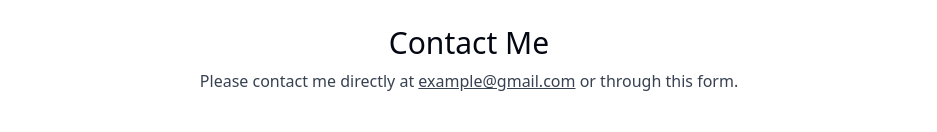
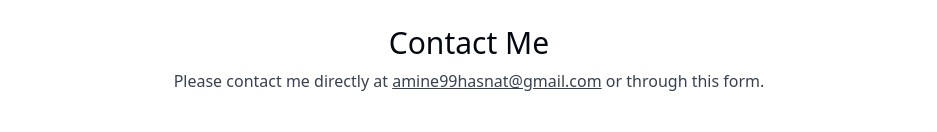
Before and after one commit to rocma22/Portfolio-Rocma, a Next.js app: page / in a window 1280 px wide. Shown: the part 4593-4725 px from the top of the page, without its empty margins (171-1108 px from the left). Built offline with nearby package versions, Linux system fonts and the light colour scheme; no server answers.

Commit message:
edit Eamil

```diff
--- a/components/contact.tsx
+++ b/components/contact.tsx
@@ -34,8 +34,8 @@
 
       <p className="text-gray-700 -mt-6 dark:text-white/80">
         Please contact me directly at{" "}
-        <a className="underline" href="mailto:example@gmail.com">
-          example@gmail.com
+        <a className="underline" href="mailto:amine99hasnat@gmail.com">
+          amine99hasnat@gmail.com
         </a>{" "}
         or through this form.
       </p>
```
